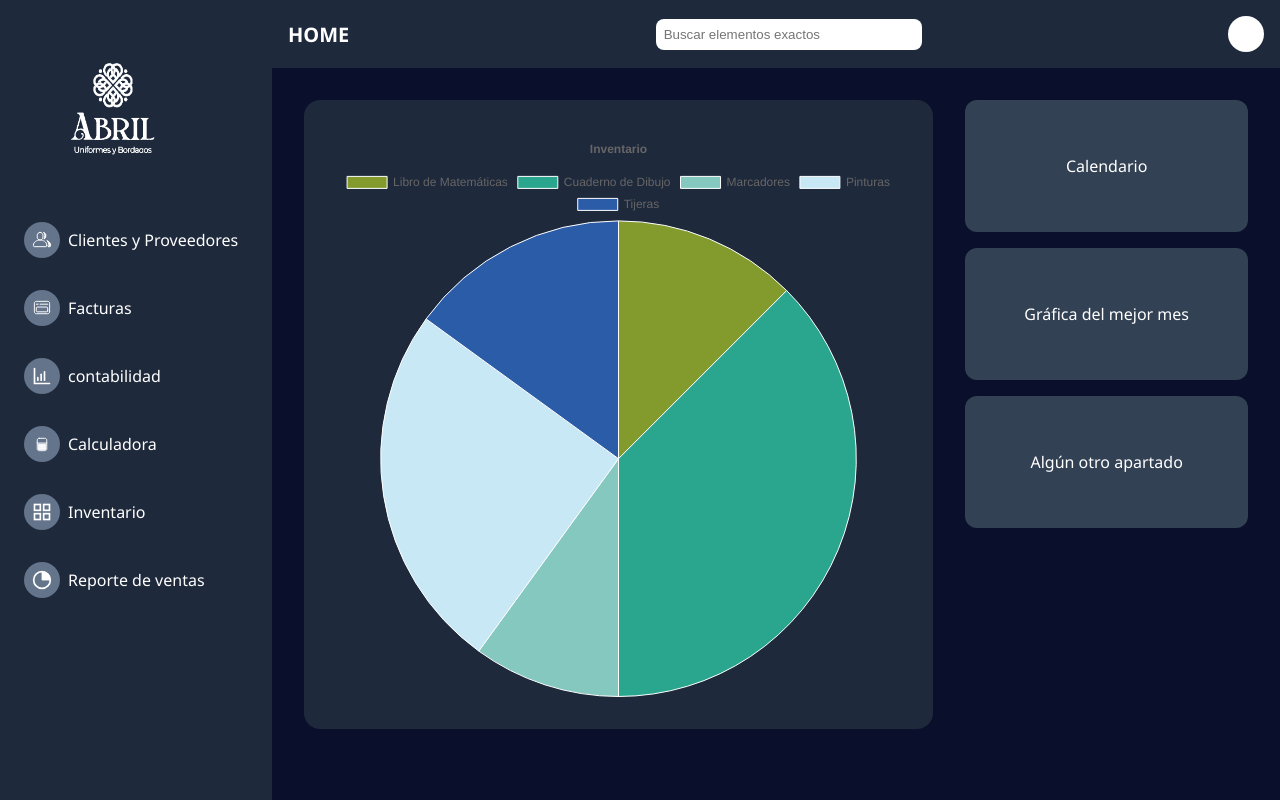
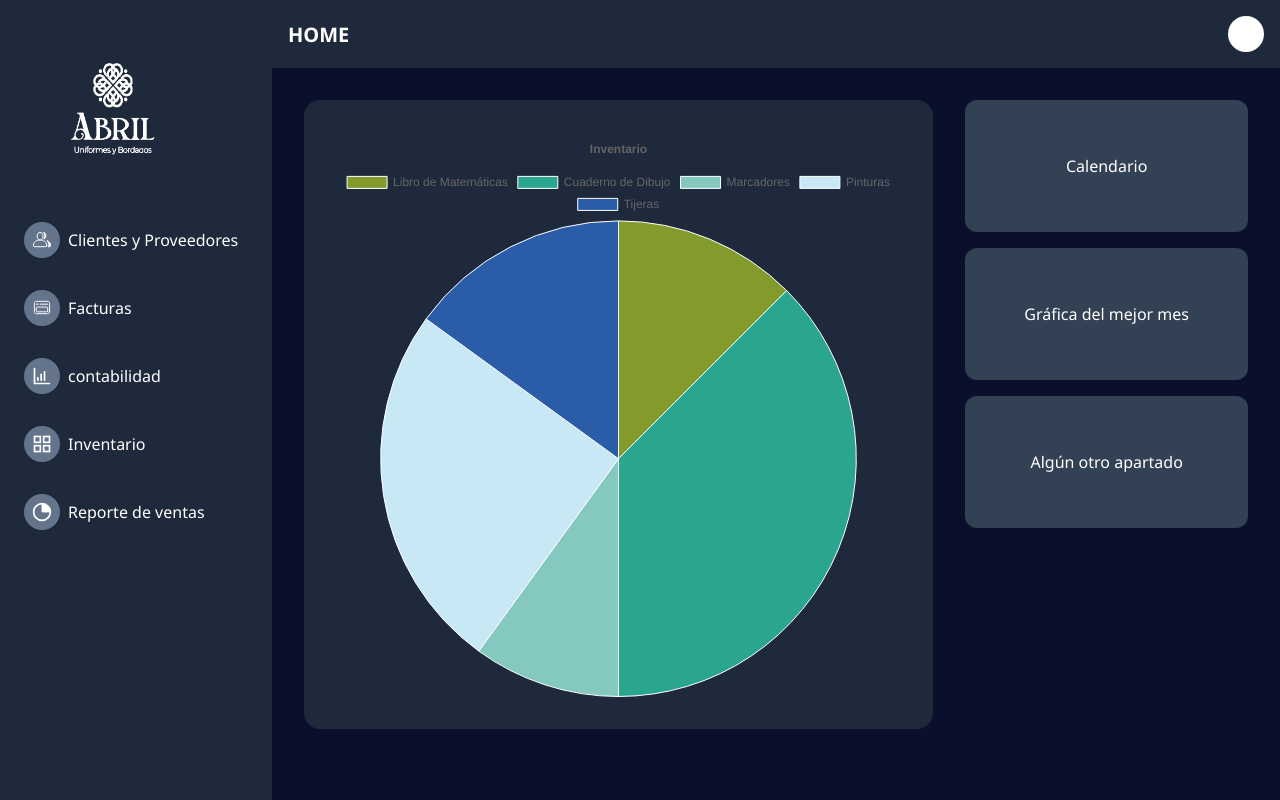
Before and after one commit to Ninaswiftie09/BOF, a Vue app in the folder Frontend_mejorado/: page /home in a window 1280 px wide. Built offline with nearby package versions, Linux system fonts and the light colour scheme; no server answers.

Commit message:
quité unas cosas que no se usaban en el home

```diff
--- a/Frontend_mejorado/src/views/home.vue
+++ b/Frontend_mejorado/src/views/home.vue
@@ -21,7 +21,6 @@
     <main class="main-area">
       <header class="topbar">
         <div class="view-name"> HOME</div>
-        <input class="search" placeholder="Buscar elementos exactos" />
         <div class="user-circle"></div>
       </header>
 
@@ -45,7 +44,6 @@ import { onMounted } from 'vue'
 import Chart from 'chart.js/auto'
 
 // Importación de íconos SVG para menu flotante
-import IconCalculadora from '@/components/icons/IconCalculadora.vue'
 import IconClientes from '@/components/icons/IconClientes.vue'
 import IconFacturas from '@/components/icons/IconFacturas.vue'
 import IconContabilidad from '@/components/icons/IconContabilidad.vue'
@@ -58,7 +56,6 @@ const navItems = [
   { label: 'Clientes y Proveedores', icon: IconClientes, route: '/clientes' },
   { label: 'Facturas', icon: IconFacturas, route: '/billpage' },
   { label: 'contabilidad', icon: IconContabilidad, route: '/accounting' },
-  { label: 'Calculadora', icon: IconCalculadora, route: '/calculadora' },
   { label: 'Inventario', icon: IconInventario, route: '/mi_inventario' },
   { label: 'Reporte de ventas', icon: IconReporteVentas, route: '/ReporteVentas' }
 ]
```
